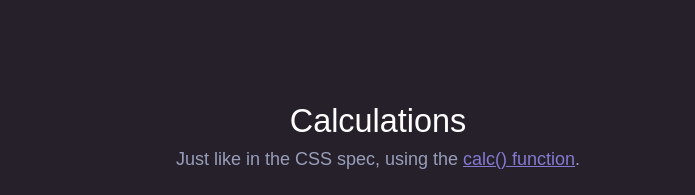
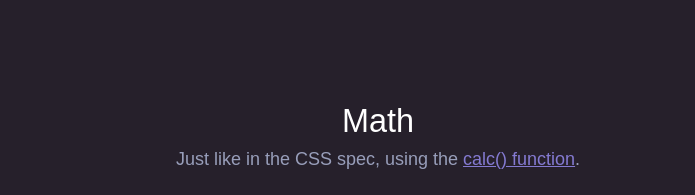
Before and after one commit to segmentio/myth, a website with bundled scripts: page site/index.html in a window 1280 px wide. Shown: the part 1115-1310 px from the top of the page, without its empty margins (262-957 px from the left). Built offline with nearby package versions, Linux system fonts and the light colour scheme; a web font is replaced by a local one.

Commit message:
update readme

```diff
--- a/site/index.html
+++ b/site/index.html
@@ -55,8 +55,8 @@
     </figure>
   </section>
 
-  <section class="Section Section--feature Section--feature-calculations">
-    <h1 class="Section-title">Calculations</h1>
+  <section class="Section Section--feature Section--feature-math">
+    <h1 class="Section-title">Math</h1>
     <p class="Section-description">Just like in the CSS spec, using the <a href="https://developer.mozilla.org/en-US/docs/Web/CSS/calc">calc() function</a>.</p>
     <figure class="Section-example">
       <pre class="Section-example-code">
```
Also changed, not shown: Readme.md.
